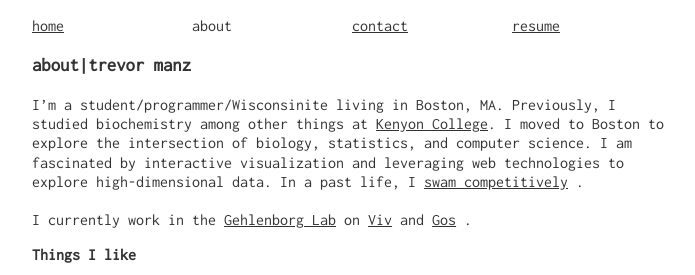
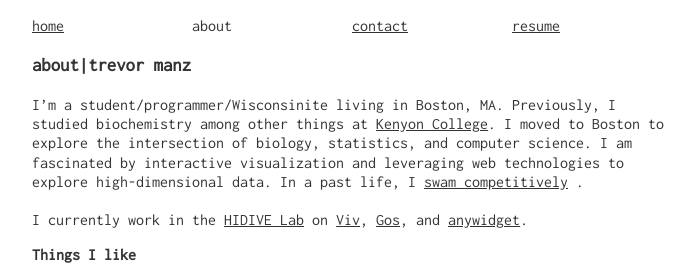
Before and after one commit to manzt/trevorma.nz, a SvelteKit app: page /about in a window 1280 px wide. Both pictures are taken after a click on the button "+ read more". Shown: the top 275 px of the page, without its empty margins (0-695 px from the left). Built offline with nearby package versions, Linux system fonts and the light colour scheme.

Commit message:
feat: add anywidget

```diff
--- a/src/routes/about/+page.svelte
+++ b/src/routes/about/+page.svelte
@@ -31,14 +31,13 @@
 			<br />
 			<br />
 			I currently work in the
-			<a href="http://gehlenborglab.org/team/members/trevor-manz/" target="_blank" rel="noreferrer">
-				Gehlenborg Lab
+			<a href="http://hidivelab.org/team/members/trevor-manz/" target="_blank" rel="noreferrer">
+				HIDIVE Lab
 			</a>
 			on
-			<a href="https://github.com/hms-dbmi/viv" target="_blank" rel="noreferrer">Viv</a>
-			and
-			<a href="https://github.com/gosling-lang/gos" target="_blank" rel="noreferrer">Gos</a>
-			.
+			<a href="https://github.com/hms-dbmi/viv" target="_blank" rel="noreferrer">Viv</a>,
+			<a href="https://github.com/gosling-lang/gos" target="_blank" rel="noreferrer">Gos</a>,
+			and <a href="https://github.com/manzt/anywidget" target="_blank" rel="noreferrer">anywidget</a>.
 		</span>
 	{/if}
 </p>
```
